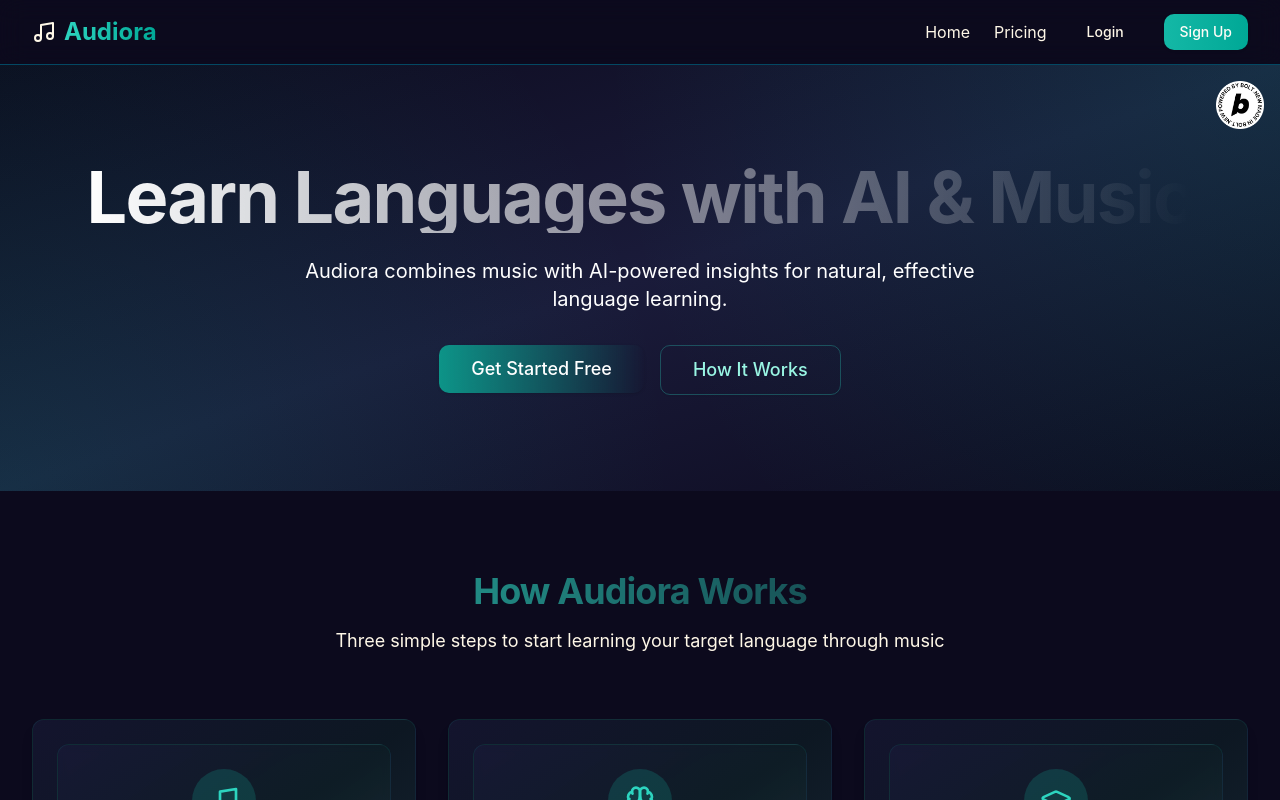
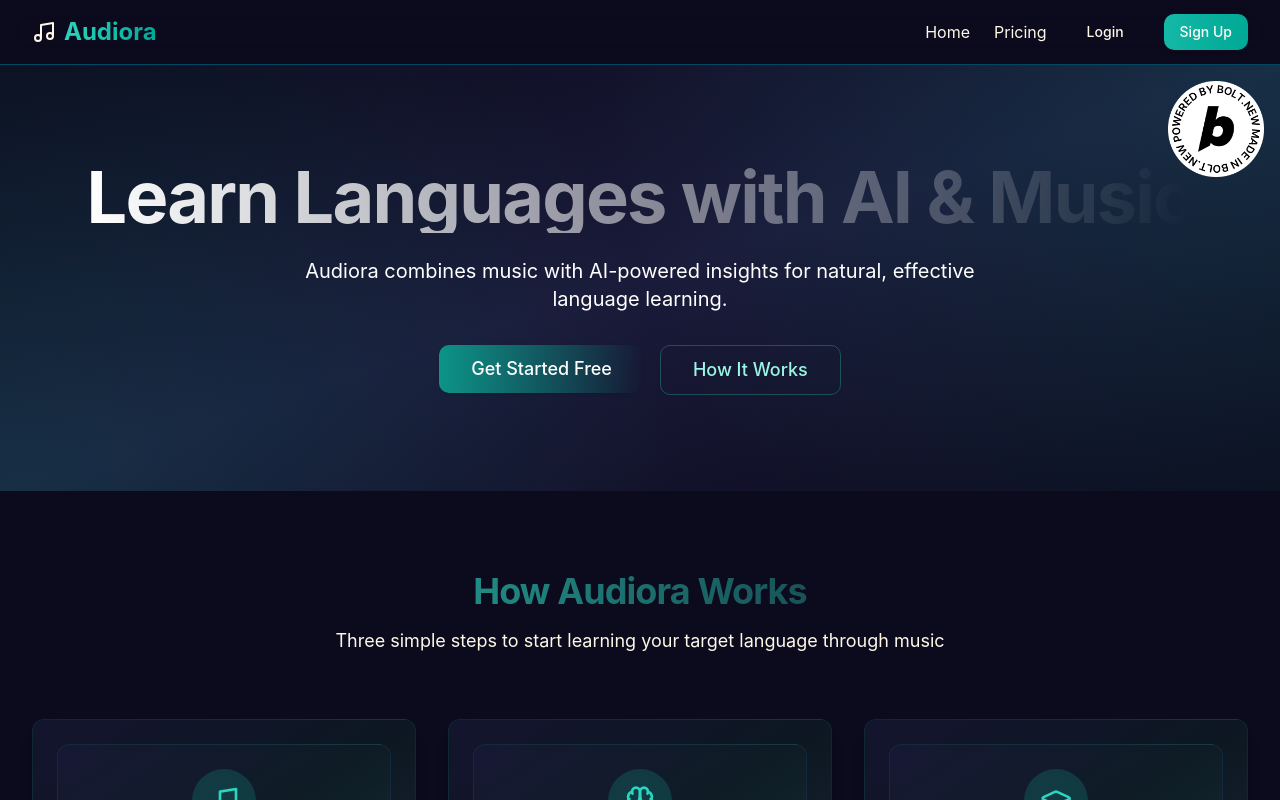
Before and after one commit to TimothyPhan2/Audiora, a React (Vite) app: page / in a window 1280 px wide. Shown: the top 800 px of the page. Built offline with nearby package versions, Linux system fonts and the light colour scheme.

Commit message:
Updated Landing.tsx

```diff
--- a/src/pages/Landing.tsx
+++ b/src/pages/Landing.tsx
@@ -35,7 +35,7 @@ export function Landing() {
           <img
             src="/white_circle_360x360.png"
             alt="Powered by Bolt.new"
-            className="w-12 sm:max-w-[25vw] md:max-w-[20vw] lg:max-w-[15vw] xl:max-w-[12vw] h-auto object-contain"
+            className="w-12 h-12 sm:w-14 sm:h-14 md:w-16 md:h-16 lg:w-20 lg:h-20 xl:w-24 xl:h-24 object-contain"
           />
         </a>
 
```
